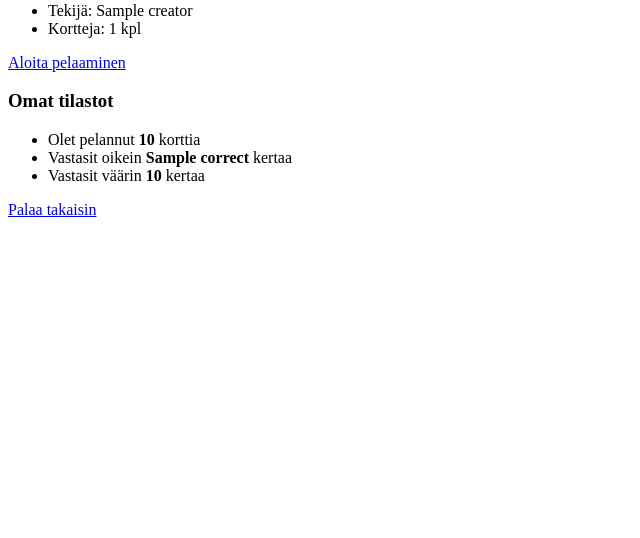
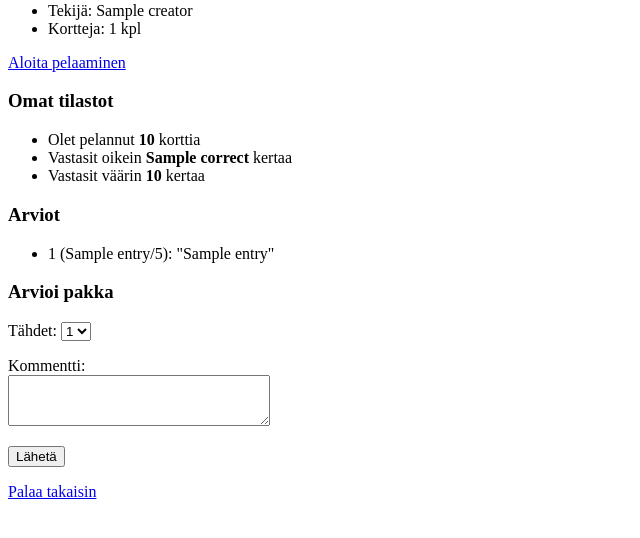
Before and after one commit to hy-tsoha/tsoha-words, a Flask app: template templates/deck.html in a window 1280 px wide. Shown: the part 147-685 px from the top of the page, without its empty margins (0-640 px from the left). Run offline with Flask 2, Linux system fonts and the light colour scheme; the visitor is signed in with stand-in values (Sample User, id 1); the template is opened without the code that fills it: most values are stand-ins (such as "Sample title", 1, 10 or a date in 2020).

Commit message:
Add review support

```diff
--- a/templates/deck.html
+++ b/templates/deck.html
@@ -18,9 +18,37 @@
 <li>Vastasit oikein <b>{{ correct }}</b> kertaa
 <li>Vastasit väärin <b>{{ total-correct }}</b> kertaa
 </ul>
-
 {% endif %}
 
+{% if reviews %}
+<h3>Arviot</h3>
+{% endif %}
+
+<ul>
+{% for entry in reviews %}
+<li> {{ entry[0] }} ({{ entry[1] }}/5): "{{ entry[2] }}"
+{% endfor %}
+</ul>
+
+{% if session.user_id %}
+<h3>Arvioi pakka</h3>
+<form action="/review" method="post">
+Tähdet:
+<select name="stars">
+<option value="1">1
+<option value="2">2
+<option value="3">3
+<option value="4">4
+<option value="5">5
+</select>
+<p>
+Kommentti:<br>
+<textarea name="comment" rows="3" cols="30" maxlength="1000"></textarea>
+<p><input type="submit" value="Lähetä">
+<input type="hidden" name="deck_id" value="{{ id }}">
+<input type="hidden" name="csrf_token" value="{{ session.csrf_token }}">
+</form>
+{% endif %}
 
 <p>
 <a href="/">Palaa takaisin</a>
```
Also changed, not shown: decks.py (+9 -0 lines), routes.py (+18 -1 lines).
